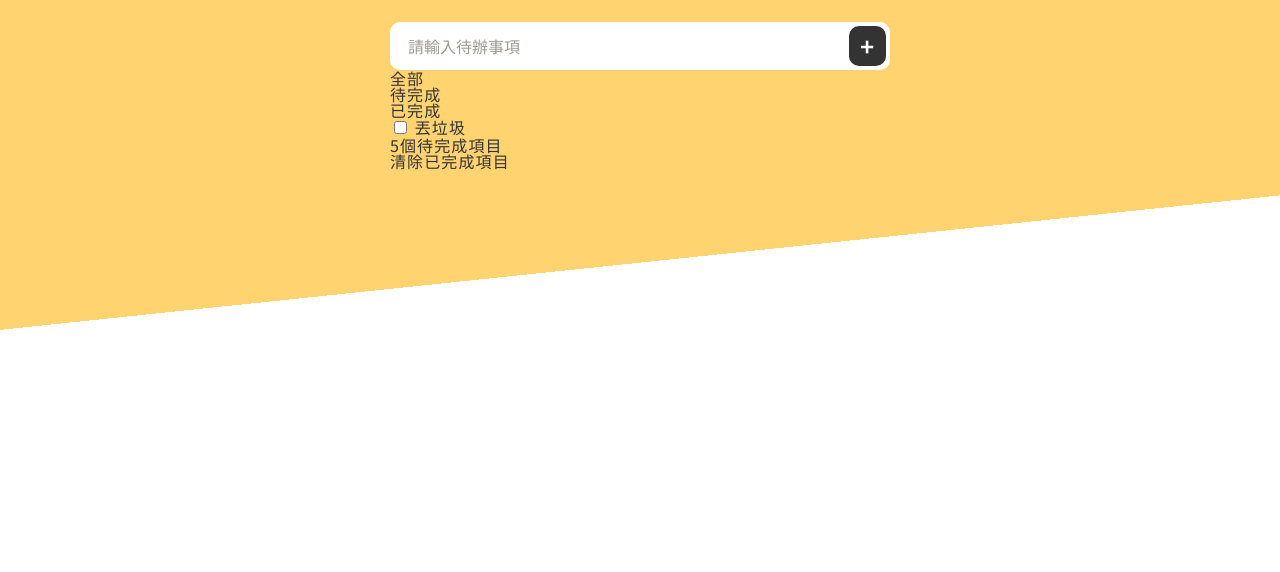
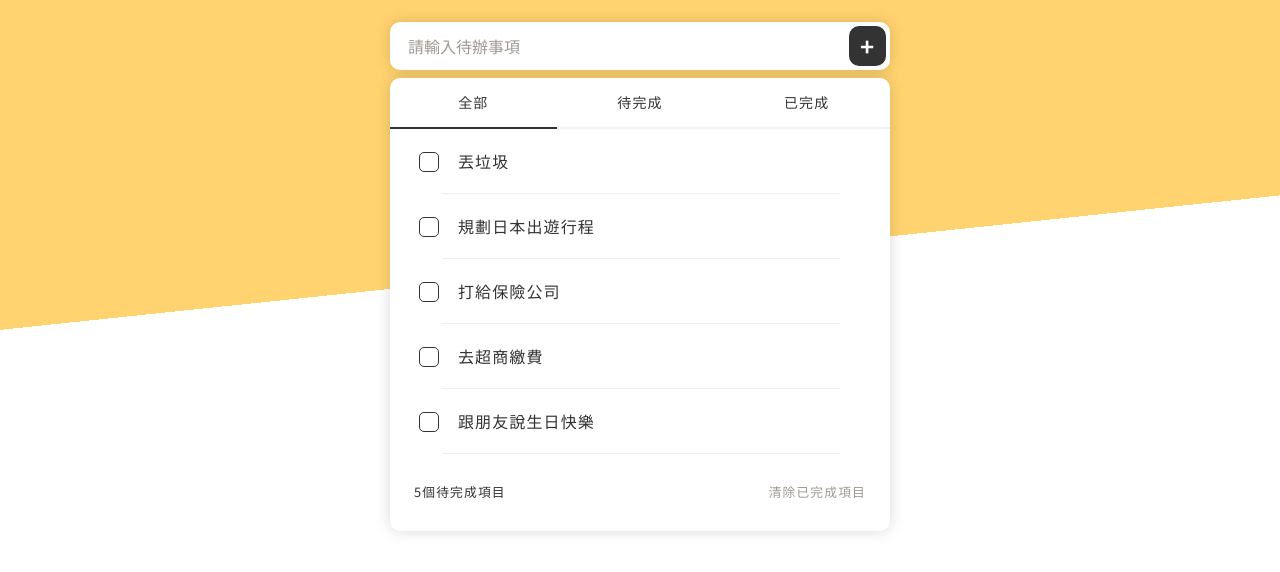
Before and after one commit to lifaa12/js-todolist, a plain HTML site: page index.html in a window 1280 px wide. Shown: the part 100-672 px from the top of the page. Drawn offline with Linux system fonts and the light colour scheme; a web font is replaced by a local one.

Commit message:
完成結構

```diff
--- a/css/style.css
+++ b/css/style.css
@@ -41,6 +41,7 @@ h1{
     display: flex;
     border-radius: 10px;
     padding: 4px 4px 4px 1rem;
+    box-shadow: 0 0 15px 0 rgba(0,0,0,0.15);
 }
 .inputbox{
     outline: 0;
@@ -66,3 +67,143 @@ h1{
     border-radius: 10px;
     font-weight: bold;
 }
+.content{
+    background: #fff;
+    box-shadow: 0 0 15px 0 rgba(0,0,0,0.15);
+    width: 100%;
+    margin-top: 8px;
+    border-radius: 10px;
+
+}
+.tab{
+    height: 51.5px;
+}
+.tabname{
+    display: flex;
+    justify-content: space-around;
+    align-items: center;
+    color: #333333;
+    font-size: 14px;
+    height: 100%;
+}
+.tabname li{
+    width: 100%;
+    height: 100%;
+    display: flex;
+    align-items: center;
+    justify-content: center;
+    border-bottom: 2px solid #EFEFEF;
+}
+.tabname .tabact{
+    border-bottom: 2px solid #333333;
+}
+.list{
+    position: relative;
+}
+.checkbox{
+    position: relative;
+    width: 90%;
+    user-select: none;
+    display: block;
+    cursor: pointer;
+    margin-left: 15px;
+    padding-left: 22px;
+}
+.checkbox .ch-cont{
+    line-height: 4rem;
+}
+.ch-cont{
+    display: block;
+    padding-left: 1rem;
+    margin: 0 15px 0 15px;
+    border-bottom: 1px solid  #EFEFEF;
+}
+.checkbox input{
+    opacity: 0;
+    position: absolute;
+    top: 0;
+    left: 0;
+    cursor: pointer;
+}
+.ch-cont::before{
+    content: "";
+    position: absolute;
+    left: 14px;
+    top:23px;
+    width: 20px;
+    height: 20px;
+    border: 1px solid #333333;
+    border-radius: 5px;
+    transition: 0.2s ease;
+    transform: scale(1);
+}
+.ch-cont::after{
+    content: "";
+    position: absolute;
+    border-bottom: 2px solid #FFD370;
+    left: 19px;
+    top: 22px;
+    width: 0%;
+    height: 17px;
+    transform: rotate(45deg);
+    opacity: 0;
+    transition: 0.3s ease;
+}
+.check-r::after{
+    content: "";
+    position: absolute;
+    border-bottom: 2px solid #FFD370;
+    left: 14.2px;
+    top: 19.2px;
+    width: 17px;
+    height: 17px;
+    transform: rotate(312deg);
+    opacity: 0;
+    transition: 0.4s ease;
+    transition-delay: 0.13s;
+}
+.checkbox input:checked{
+    ~.ch-cont{
+        text-decoration: line-through;
+        color: #9f9a91;
+    }
+    ~.ch-cont::before{
+        border-color: transparent;
+        transform: scale(0);
+    }
+    ~.ch-cont::after{
+        opacity: 1;
+        width: 10px;
+    }
+    ~.check-r::after{
+        opacity: 1;
+        width: 14px;
+    }
+}
+.checkbox input:not(:checked){
+    ~.check-r::after{
+        transition-delay: 0s;
+    }
+}
+.delete{
+    opacity: 0;
+    background-image: url("https://i.imgur.com/7Q4RjFx.jpg");
+    background-size: contain;
+    width: 1rem;
+    height: 1rem;
+    position: absolute;
+    top: 25px;
+    right: 0px;
+}
+.ch-cont:hover .delete{
+    opacity: 1;
+}
+.footer{
+    display: flex;
+    justify-content: space-between;
+    padding: 2rem 1.5rem;
+    font-size: 0.8rem;
+}
+.footer .f-not-act{
+    color: #9F9A91;
+}
--- a/index.html
+++ b/index.html
@@ -17,20 +17,61 @@
         <div class="content">
             <div class="tab">
                 <ul class="tabname">
-                    <li>全部</li>
+                    <li class="tabact">全部</li>
                     <li>待完成</li>
                     <li>已完成</li>
                 </ul>
             </div>
-            <div class="list">
-                <label for="">
-                    <input type="checkbox">
-                    <span>丟垃圾</span>
-                </label>
-            </div>
+            <ul class="list">
+                <li>
+                    <label class="checkbox">
+                        <input type="checkbox">
+                        <span class="ch-cont">丟垃圾
+                            <a href="#" class="delete"></a>
+                        </span>
+                        <span class="check-r"></span>
+                    </label>
+                </li>
+                <li>
+                    <label class="checkbox">
+                        <input type="checkbox">
+                        <span class="ch-cont">規劃日本出遊行程
+                            <a href="#" class="delete"></a>
+                        </span>
+                        <span class="check-r"></span>
+                    </label>
+                </li>
+                <li>
+                    <label class="checkbox">
+                        <input type="checkbox">
+                        <span class="ch-cont">打給保險公司
+                            <a href="#" class="delete"></a>
+                        </span>
+                        <span class="check-r"></span>
+                    </label>
+                </li>
+                <li>
+                    <label class="checkbox">
+                        <input type="checkbox">
+                        <span class="ch-cont">去超商繳費
+                            <a href="#" class="delete"></a>
+                        </span>
+                        <span class="check-r"></span>
+                    </label>
+                </li>
+                <li>
+                    <label class="checkbox">
+                        <input type="checkbox">
+                        <span class="ch-cont">跟朋友說生日快樂
+                            <a href="#" class="delete"></a>
+                        </span>
+                        <span class="check-r"></span>
+                    </label>
+                </li>
+            </ul>
             <div class="footer">
-                <p>5個待完成項目</p>
-                <p>清除已完成項目</p>
+                <p><span class="f-num">5</span>個待完成項目</p>
+                <p class="f-not-act">清除已完成項目</p>
             </div>
         </div>
     </div>
```
